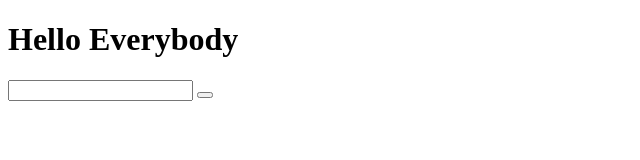
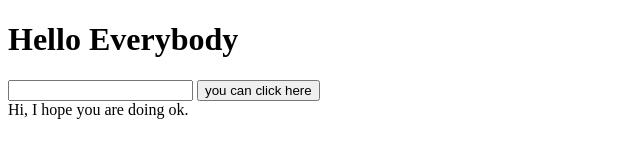
Before and after one commit to Yamil1303/Yamil1303.github.io, a plain HTML site: page index.html in a window 1280 px wide. Shown: the whole page, without its empty margins (0-640 px from the left). Drawn offline with Linux system fonts and the light colour scheme.

Commit message:
Update index.html

```diff
--- a/index.html
+++ b/index.html
@@ -10,7 +10,7 @@
 <body>
     <h1>Hello Everybody</h1>
     <input type="text" id="input">
-    <button type="button"></button>
-    <div id="output"></div>
+    <button type="button">you can click here</button>
+    <div id="output">Hi, I hope you are doing ok.</div>
 </body>
 </html>
```
